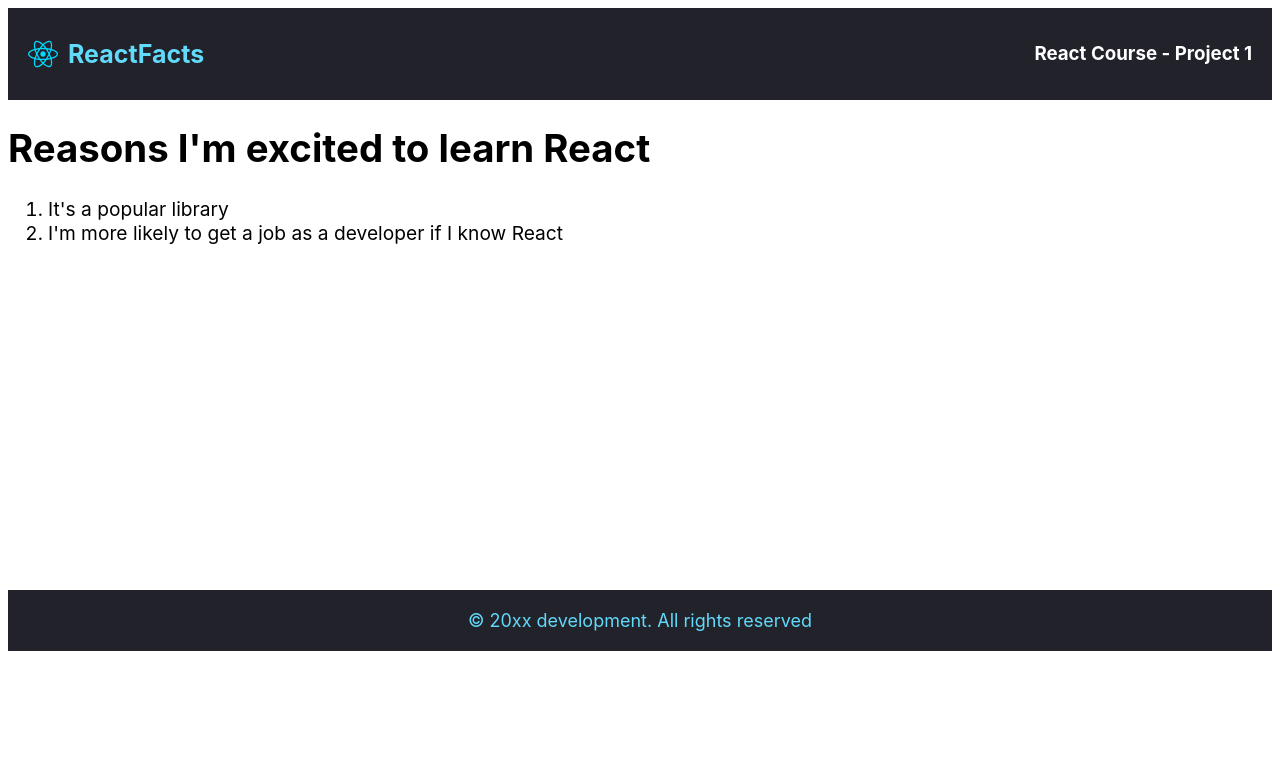
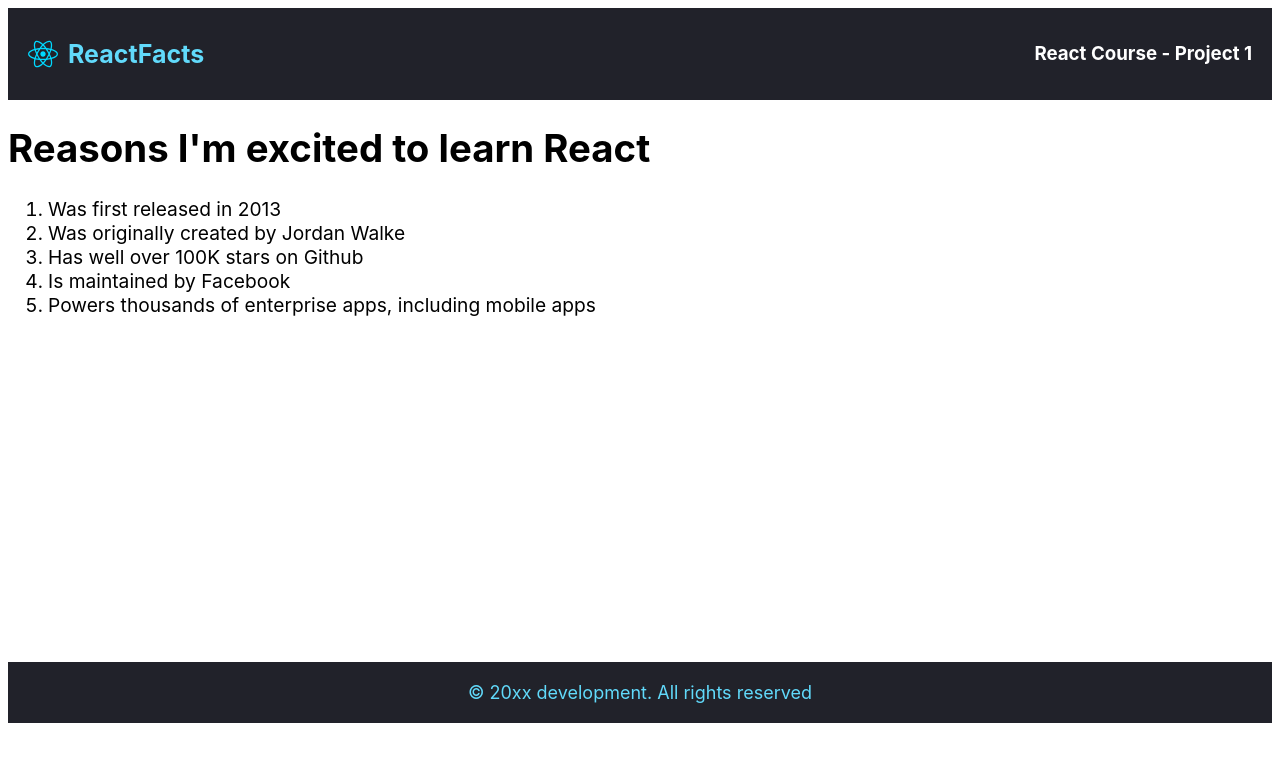
Before and after one commit to MondeNel/DYNAMIC_WEB_APPLICATIONS_PART_2, a React (Vite) app in the folder SCRIMBA-REACT/STATIC-WEB-PAGE/web-page/: page / in a window 1280 px wide. Shown: the top 762 px of the page. Built offline with nearby package versions, Linux system fonts and the light colour scheme.

Commit message:
added the facts about react list

```diff
--- a/SCRIMBA-REACT/STATIC-WEB-PAGE/web-page/src/MainContent.jsx
+++ b/SCRIMBA-REACT/STATIC-WEB-PAGE/web-page/src/MainContent.jsx
@@ -8,8 +8,11 @@
       <h1>Reasons I'm excited to learn React</h1>
 
       <ol>
-        <li>It's a popular library</li>
-        <li>I'm more likely to get a job as a developer if I know React</li>
+        <li>Was first released in 2013</li>
+        <li>Was originally created by Jordan Walke</li>
+        <li>Has well over 100K stars on Github</li>
+        <li>Is maintained by Facebook</li>
+        <li>Powers thousands of enterprise apps, including mobile apps</li>
       </ol>
 
     </div>
```
Also changed, not shown: 1 other file (tests, documents, lock files or other folders).
